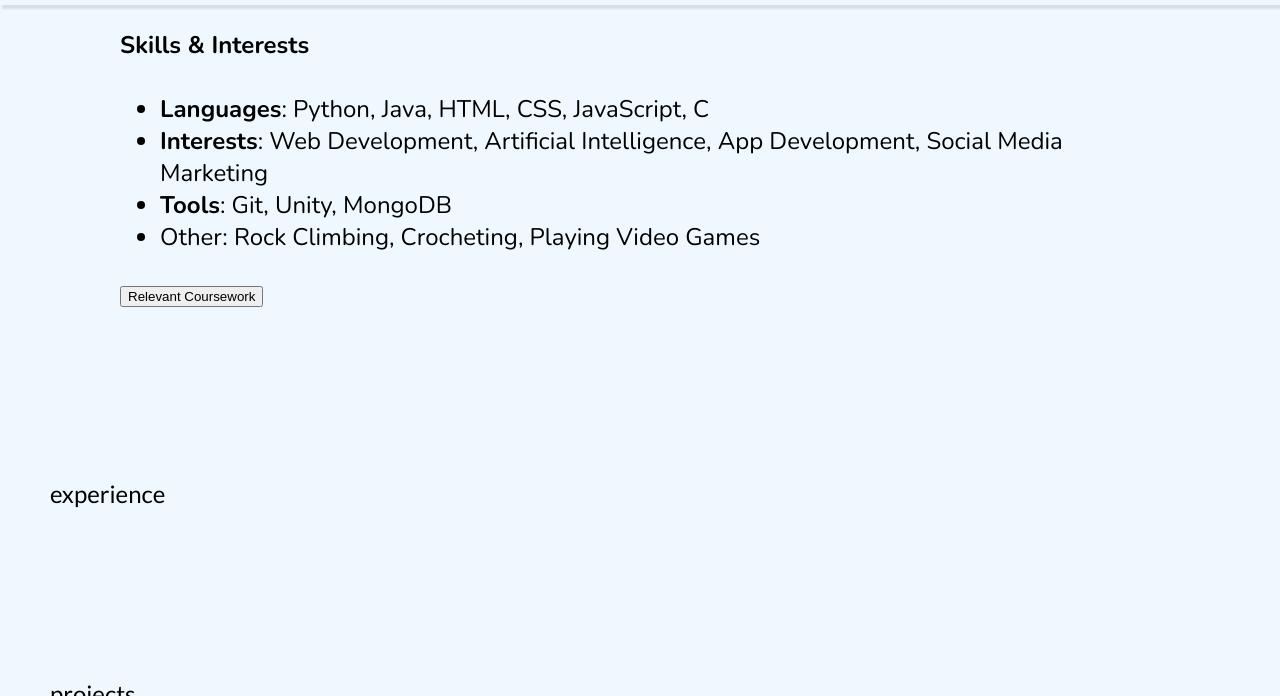
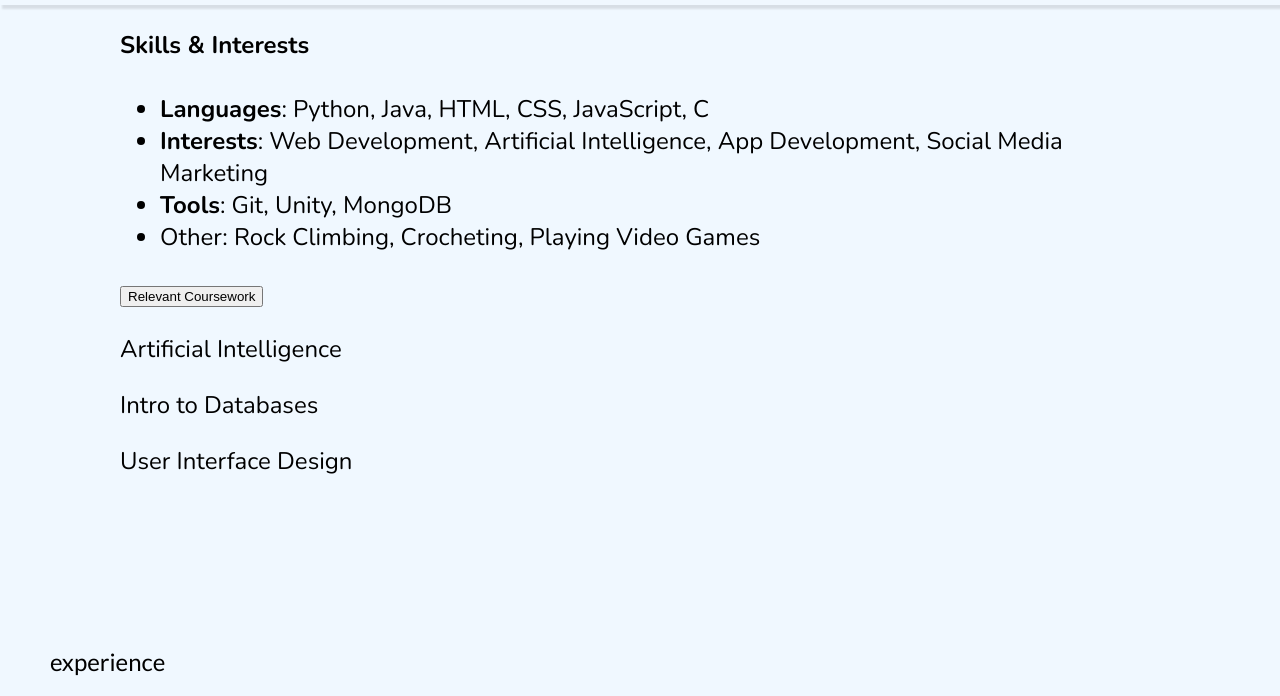
Before and after one commit to annasun10/annasun10.github.io, a plain HTML site: page index.html in a window 1280 px wide. Both pictures are taken after a click on the button "Relevant Coursework". Shown: the part 885-1581 px from the top of the page. Drawn offline with nearby package versions, Linux system fonts and the light colour scheme.

Commit message:
dropdown

```diff
--- a/index.html
+++ b/index.html
@@ -59,7 +59,14 @@
                     <li>Other: Rock Climbing, Crocheting, Playing Video Games</li>
                 </ul>
 
-                <button class="dropdown">Relevant Coursework</button>
+                <div class="dropdown">
+                    <button class="dropdown-button" onClick="toggleDropdown()">Relevant Coursework</button>
+                    <div class="dropdown-text" id="myDropdown">
+                        <p>Artificial Intelligence</p>
+                        <p>Intro to Databases</p>
+                        <p>User Interface Design</p>
+                    </div>
+                </div>
             </div>
         </div>
 
@@ -77,5 +84,7 @@
         <div class="section" id="contact-me">
             contact me
         </div>
+
+        <script src="script.js"></script>
     </body>
 </html>
--- /dev/null
+++ b/script.js
@@ -0,0 +1,18 @@
+// toggles dropdown visibility
+function toggleDropdown() {
+    let dropdown = document.getElementById("myDropdown");
+    if (dropdown.style.display == "block") {
+        dropdown.style.display = "none";
+    } else {
+        dropdown.style.display = "block";
+    }
+}
+
+// closes dropdown if clicked outside
+window.onclick = function(event) {
+    if (!event.target.matches('.dropdown-button')) {
+        let dropdowns = document.getElementsByClassName("dropdown-text");
+
+
+    }
+}
```
